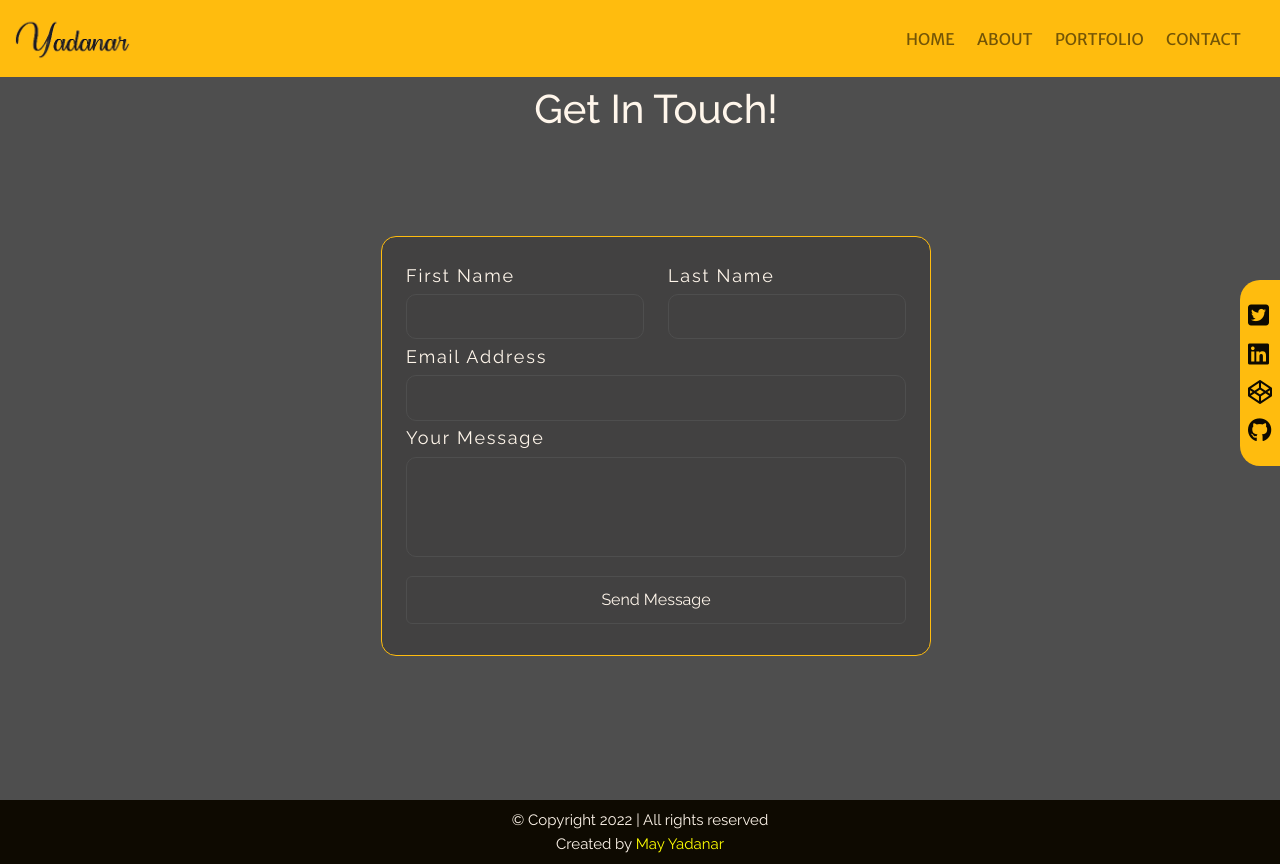
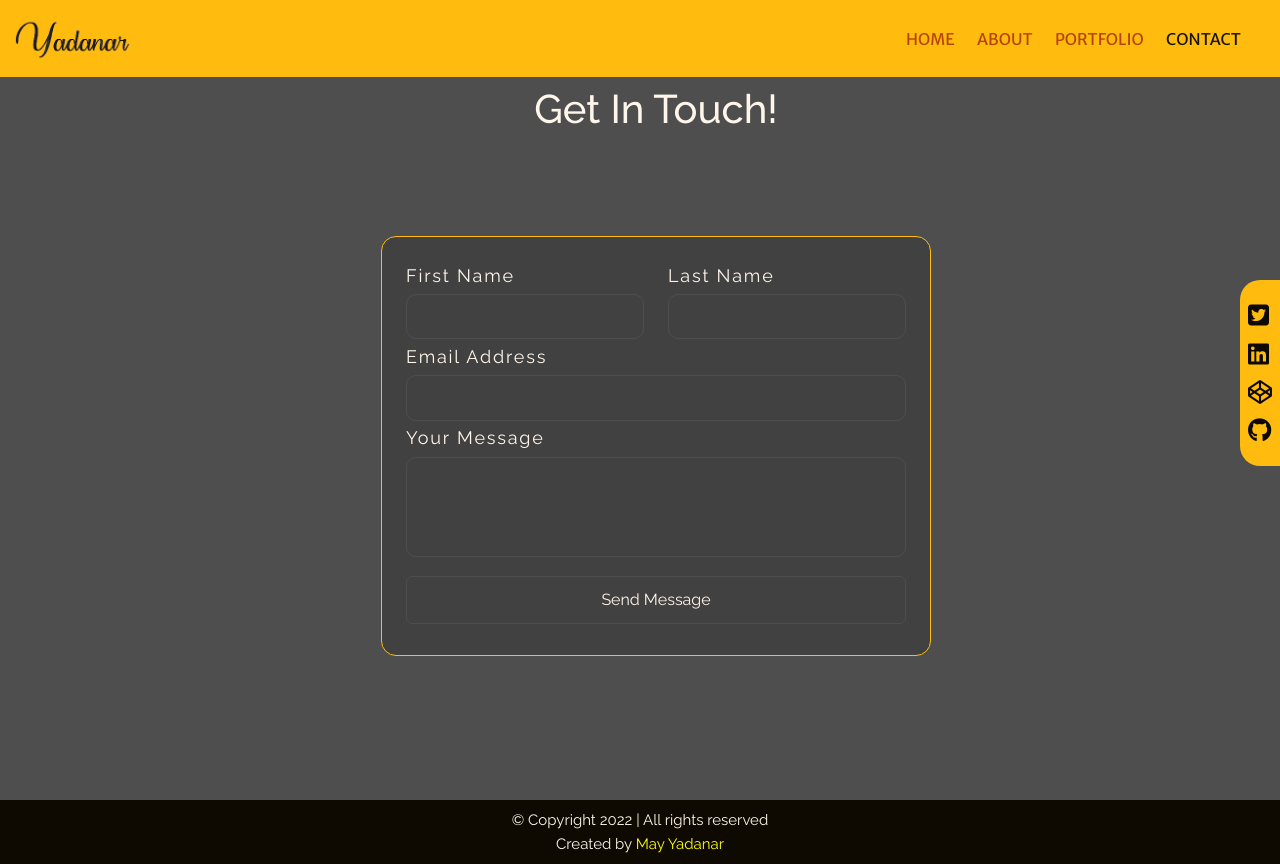
Before and after one commit to noah-mydn/My-Portfolio, a React (Create React App) app: page /contact in a window 1280 px wide. Built offline with nearby package versions, Linux system fonts and the light colour scheme.

Commit message:
fixed navigation

```diff
--- a/src/AnimatedRoutes.js
+++ b/src/AnimatedRoutes.js
@@ -11,7 +11,7 @@ export default function AnimatedRoutes() {
   return (
     <AnimatePresence >
         <Routes location={location} key={location.pathname}>
-            <Route path='/' element={<Home/>}/>
+            <Route exact path='/' element={<Home/>}/>
             <Route path='/about' element={<About/>}/>
             <Route path='/portfolio' element={<Portfolio/>}/>
             <Route path='/contact' element={<Contact/>}/>
--- a/src/components/contact/contact.css
+++ b/src/components/contact/contact.css
@@ -113,7 +113,7 @@
 }
 
 .form_btn:hover,.form_btn:focus {
-    border:1px solid var(--primary-color);
+    border-color:var(--primary-color);
 }
 
 /*Setting default white background of input field as transparent*/
--- a/src/components/contact/contact.jsx
+++ b/src/components/contact/contact.jsx
@@ -8,7 +8,7 @@ export default function Contact() {
     const [formData, setFormData]= React.useState({
         firstName:'',
         lastName:'',
-        emailAddress:'',
+        user_email:'',
         message:''
     });
 
@@ -34,7 +34,7 @@ export default function Contact() {
                   console.log(error.text);
               });
 
-             setFormData({firstName:'',lastName:'',emailAddress:'',message:''});
+             setFormData({firstName:'',lastName:'',user_email:'',message:''});
     }
 
 
@@ -76,9 +76,9 @@ export default function Contact() {
             </div>
 
             <label className='contact_label'>Email Address</label>
-            <input type='email' name='emailAddress' required
+            <input type='email' name='user_email' required
             className='form-input'
-            value={formData.emailAddress} onChange={handleFormOnChange}/>
+            value={formData.user_email} onChange={handleFormOnChange}/>
 
             <label className='contact_label'>Your Message</label>
             <textarea name='message' value={formData.message}
--- a/src/components/header/header.css
+++ b/src/components/header/header.css
@@ -2,33 +2,22 @@
     background-color: var(--primary-color);
     /*box-shadow: 0 0 7px rgba(0, 0, 0, 1);*/
 }
-
-.nav-item {
-    display: flex;
-    flex-direction: row;
-
-}
-
 .nav-link {
     padding:1em;
     font-weight:500;
     margin:0 0.2em;
     font-size: 16px;
     text-transform: uppercase;
-    font-family:var(--font-two); }
+    font-family:var(--font-two);
+    color:var(--bright-primary);
+   }
 
 .nav-link:hover {
-    color: #c02118;
+    color: var(--lighten-color);
 }
 
-
-.link_style  {
-  color: #c02118;
-  text-decoration: none;
-}
-
-.link_style:active {
-  color: var(--lighten-color);
+.active {
+  color: var(--oil);
 }
 
 .canvas-style {
@@ -155,18 +144,22 @@
 @media only screen and (max-width:768px) {
 
   .nav-link {
-    color: var(--lighten-color);
-    padding:1em;
+    padding:1em 35%;
     margin:0 0.8em;
     font-weight: bold;
+    color: var(--lighten-color);
+  }
+
+  .nav-link:hover, .nav-link:focus {
+    color: #fd5949;
+  }
+
+  .active {
+    background:var(--primary-color);
+    transition: background ease-in .5s;
+    border-radius: 20px;
+
 
   }
 
-  .nav-link:hover,.link_style:hover {
-    transition:color ease-in .5s;
-    color:var(--primary-color)
-  }
-
-
-
 }
--- a/src/components/header/header.jsx
+++ b/src/components/header/header.jsx
@@ -4,7 +4,7 @@ import Nav from 'react-bootstrap/Nav';
 import Navbar from 'react-bootstrap/Navbar';
 import Offcanvas from 'react-bootstrap/Offcanvas';
 import { useMediaQuery } from 'react-responsive';
-import {Link} from 'react-router-dom'
+import {NavLink} from 'react-router-dom'
 import logoBlack from './images/yadanar-logo-black.png';
 import logoYellow from './images/yadanar-logo-yellow.png';
 import navTogglerBtn from './images/list.svg';
@@ -41,18 +41,10 @@ export default function Navigation() {
 
                 <Offcanvas.Body>
                     <Nav className="justify-content-end flex-grow-1 pe-3">
-                        <Link to='/' className='link_style'>
-                            <Nav.Item><Nav.Link href="#home">Home</Nav.Link></Nav.Item>
-                        </Link>
-                        <Link to='/about' className='link_style'>
-                            <Nav.Item><Nav.Link href="#about">About</Nav.Link></Nav.Item>
-                        </Link>
-                        <Link to='/portfolio' className='link_style'>
-                            <Nav.Item><Nav.Link href="#portfolio">Portfolio</Nav.Link></Nav.Item>
-                        </Link>
-                        <Link to='/contact' className='link_style'>
-                            <Nav.Item><Nav.Link href="#contact">Contact</Nav.Link></Nav.Item>
-                        </Link>
+                            <NavLink to='/' end  className={({ isActive }) => (isActive ? 'nav-link active' : 'nav-link')}>Home</NavLink>
+                            <NavLink to='/about' className={({ isActive }) => (isActive ? 'nav-link active' : 'nav-link')}>About</NavLink>
+                            <NavLink to='/portfolio' className={({ isActive }) => (isActive ? 'nav-link active' : 'nav-link')}>Portfolio</NavLink>
+                            <NavLink to='/contact' className={({ isActive }) => (isActive ? 'nav-link active' : 'nav-link')}>Contact</NavLink>
                     </Nav>
 
                     {matches &&
--- a/src/components/home/home.jsx
+++ b/src/components/home/home.jsx
@@ -26,7 +26,7 @@ export default function Home() {
                 </h1>
                 <small className='short_intro'>
                 An undergraduate Computer Science student looking for junior-level web development roles
-                to make use of her web programming knowlege
+                to make use of her web programming knowledge
                 </small>
             </div>
 
--- a/src/index.css
+++ b/src/index.css
@@ -3,6 +3,7 @@
 
 :root{
     --primary-color:#ffbc0e;
+    --bright-primary:#b84300;
     --secondary-color:#E2B949;
     --dark-primary-color:#775705;
     --lighten-color:#FFF6EB;
```
